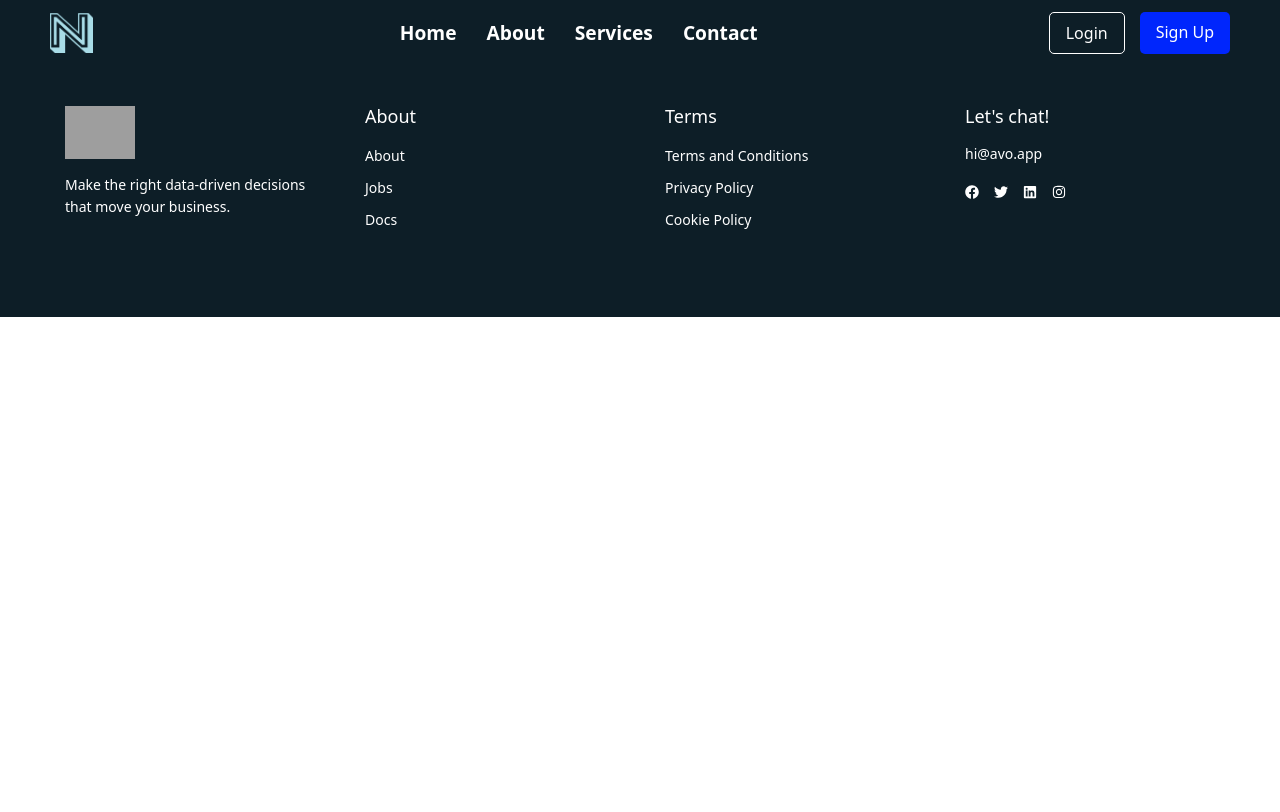
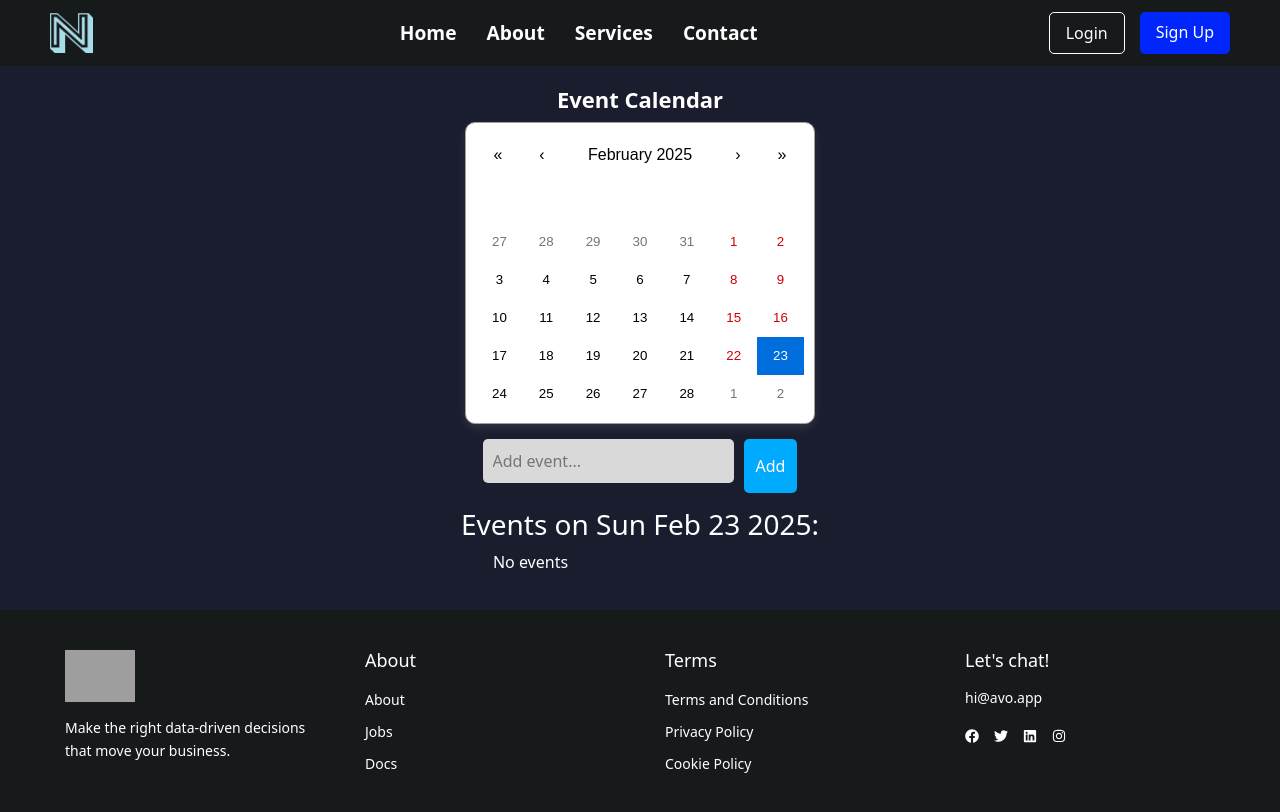
Before and after one commit to Avish-Madushanka/N-Aluminium, a React (Vite) app: page /Calendar in a window 1280 px wide. Shown: the top 812 px of the page. Built offline with nearby package versions, Linux system fonts and the light colour scheme; grey boxes are pictures that could not be loaded.

Commit message:
add pickup calendar

```diff
--- a/package.json
+++ b/package.json
@@ -19,6 +19,7 @@
     "react": "^18.3.1",
     "react-axios": "^2.0.6",
     "react-bootstrap": "^2.10.7",
+    "react-calendar": "^5.1.0",
     "react-dom": "^18.3.1",
     "react-icons": "^5.5.0",
     "react-loader-spinner": "^6.1.6",
--- a/src/App.jsx
+++ b/src/App.jsx
@@ -21,11 +21,26 @@ import ProAddForm from './Components/Projects/ProAddForm';
 import Service from './Pages/Service';
 import WastePickForm from './Components/WasteCollect/WastePickForm';
 import BSHeader from './Components/BuyandSell/BSHeader'
+import Calendar from './Components/WasteCollect/Calendar';
 
 const ProtectedRoute = ({ children }) => {
   const location = useLocation();
   const token = localStorage.getItem('token');
 
+  if (!token) {
+    return <Navigate to="/Login" state={{ from: location }} replace />;
+  }
+
+  try {
+    const decoded = jwtDecode(token);
+    if (decoded.exp < Date.now() / 1000) {
+      localStorage.removeItem('token');
+      return <Navigate to="/Login" state={{ from: location }} replace />;
+    }
+  } catch (error) {
+    localStorage.removeItem('token');
+    return <Navigate to="/Login" state={{ from: location }} replace />;
+  }
 
   return children;
 };
@@ -99,6 +114,7 @@ const AppContent = () => {
         <Route path="/Collection" element={<Collection />} />
         <Route path="/Service" element={<Service />} />
         <Route path="/BSHeader" element={<BSHeader />} />
+        <Route path="/Calendar" element={<Calendar />} />
       </Routes>
       <Footer />
     </div>
--- a/src/Components/Footer/Footer.css
+++ b/src/Components/Footer/Footer.css
@@ -1,5 +1,5 @@
 .footer {
-    background-color: #0d1e27;
+    background-color: #161a1a;
     color: #fff;
     padding: 40px 0;
   }
--- a/src/Components/HomePageComponents/HomeBar.css
+++ b/src/Components/HomePageComponents/HomeBar.css
@@ -1,5 +1,5 @@
 .HBservices-bar {
-    background-color: #2F4550;
+    background-color: #2c3434;
     padding: 10px 0;
     display: flex;
     justify-content: center;
--- a/src/Components/HomePageComponents/HomeDes.css
+++ b/src/Components/HomePageComponents/HomeDes.css
@@ -1,5 +1,5 @@
 .waste-disposal-container {
-    background-color: #B8DBD9;
+    background-color: #ffffff;
     font-family: sans-serif;
     display: flex;
     flex-direction: column;
@@ -14,7 +14,7 @@
     font-size: 2.5rem;
     font-weight: bold;
     margin-bottom: 30px;
-    color: #003366;
+    color: #000000;
     text-align: center;
     margin-top: 80px;
   }
@@ -29,7 +29,7 @@
   }
 
   .service-card {
-    background-color: #ffffff;
+    background-color: #c7c7c7;
     border-radius: 20px;
     padding: 20px;
     width: 300px;
@@ -78,6 +78,7 @@
   .service-title {
     font-size: 1.4rem;
     font-weight: bold;
+    padding-top: 30px;
     margin-bottom: 10px;
     color: #333;
   }
--- a/src/Components/HomePageComponents/HomeDes.jsx
+++ b/src/Components/HomePageComponents/HomeDes.jsx
@@ -17,9 +17,6 @@ const HomeDes = () => {
               className="service-image"
             />
           </div>
-          <div className="service-icon-container">
-            <i className="fas fa-trash-alt service-icon"></i>
-          </div>
 
           <h3 className="service-title">Scraps Pickup</h3>
 
@@ -30,7 +27,6 @@ const HomeDes = () => {
           </a>
         </div>
 
-        {/* Dumpster Rental Service */}
         <div className="service-card">
           <div className="service-image-container">
             <img
@@ -39,10 +35,6 @@ const HomeDes = () => {
               className="service-image"
             />
           </div>
-          <div className="service-icon-container">
-            <i className="fas fa-dumpster service-icon"></i>
-          </div>
-
           <h3 className="service-title">Reuse items Buy & Sell</h3>
 
           <p className="service-description">Buy and sell reusable items effortlessly! Give pre-owned goods a second life while saving money and reducing waste. Sustainable trading for a greener future!
@@ -53,7 +45,6 @@ const HomeDes = () => {
           </a>
         </div>
 
-        {/* Waste Collection Service */}
         <div className="service-card">
           <div className="service-image-container">
             <img
@@ -62,10 +53,6 @@ const HomeDes = () => {
               className="service-image"
             />
           </div>
-          <div className="service-icon-container">
-            <i className="fas fa-recycle service-icon"></i>
-          </div>
-
           <h3 className="service-title">Latest Projects</h3>
 
           <p className="service-description">Lorem ipsum dolor sit amet, consectetur adipiscing elit. Dolor nunc tincidun tempor dignisime faucibus molestie.</p>
--- a/src/Components/Navbar/Navbar.css
+++ b/src/Components/Navbar/Navbar.css
@@ -1,6 +1,6 @@
 .navbar {
   width: 100%;
-  background-color: #0d1e27;
+  background-color: #161a1a;
   display: flex;
   justify-content: center;
   align-items: center;
--- /dev/null
+++ b/src/Components/WasteCollect/Calendar.css
@@ -0,0 +1,57 @@
+.calendar-container {
+    text-align: center;
+    background-color: #1a1d2e;
+    padding: 20px;
+    color: white;
+    margin: auto;
+    justify-items: center;
+  }
+
+  .calendar-title {
+    font-size: 22px;
+    font-weight: bold;
+    margin-bottom: 10px;
+  }
+
+  .custom-calendar {
+    background: white;
+    border-radius: 10px;
+    padding: 10px;
+    box-shadow: 0px 4px 10px rgba(255, 255, 255, 0.1);
+  }
+
+  .event-form {
+    margin-top: 15px;
+    display: flex;
+    gap: 10px;
+    justify-content: center;
+  }
+
+  .event-input {
+    padding: 8px;
+    border-radius: 5px;
+    border: none;
+    width: 60%;
+  }
+
+  .add-event-button {
+    background-color: #00aaff;
+    color: white;
+    border: none;
+    padding: 8px 12px;
+    border-radius: 5px;
+    cursor: pointer;
+  }
+
+  .event-list {
+    margin-top: 15px;
+    text-align: left;
+  }
+
+  .event-item {
+    background: #00aaff;
+    padding: 5px;
+    border-radius: 5px;
+    margin: 5px 0;
+    color: white;
+  }
--- /dev/null
+++ b/src/Components/WasteCollect/Calendar.jsx
@@ -0,0 +1,51 @@
+import React, { useState } from "react";
+import Calendar from "react-calendar";
+import "react-calendar/dist/Calendar.css";
+import "./Calendar.css";
+
+const CalendarComponent = () => { // ✅ Renamed component
+  const [date, setDate] = useState(new Date());
+  const [events, setEvents] = useState({});
+  const [eventText, setEventText] = useState("");
+
+  const handleAddEvent = () => {
+    if (eventText.trim() === "") return;
+    const dateString = date.toDateString();
+
+    setEvents((prevEvents) => ({
+      ...prevEvents,
+      [dateString]: [...(prevEvents[dateString] || []), eventText],
+    }));
+
+    setEventText("");
+  };
+
+  return (
+    <div className="calendar-container">
+      <h2 className="calendar-title">Event Calendar</h2>
+      <Calendar onChange={setDate} value={date} className="custom-calendar" />
+
+      <div className="event-form">
+        <input
+          type="text"
+          placeholder="Add event..."
+          value={eventText}
+          onChange={(e) => setEventText(e.target.value)}
+          className="event-input"
+        />
+        <button onClick={handleAddEvent} className="add-event-button">Add</button>
+      </div>
+
+      <div className="event-list">
+        <h3>Events on {date.toDateString()}:</h3>
+        <ul>
+          {events[date.toDateString()]?.map((event, index) => (
+            <li key={index} className="event-item">{event}</li>
+          )) || <p>No events</p>}
+        </ul>
+      </div>
+    </div>
+  );
+};
+
+export default CalendarComponent; // ✅ Export with new name
--- a/src/Pages/Collection.jsx
+++ b/src/Pages/Collection.jsx
@@ -2,6 +2,7 @@ import React from 'react';
 import WasteHeader from '../Components/WasteCollect/WasteHeader';
 import WasteDes from '../Components/WasteCollect/WasteDes';
 import WastePickForm from '../Components/WasteCollect/WastePickForm';
+import Calendar from '../Components/WasteCollect/Calendar';
 
 const Collection = () => {
   return (
@@ -9,6 +10,7 @@ const Collection = () => {
       <WasteHeader />
       <WasteDes />
       <WastePickForm />
+      <Calendar />
     </div>
   );
 };
```
Also changed, not shown: 1 other file (tests, documents, lock files or other folders).
